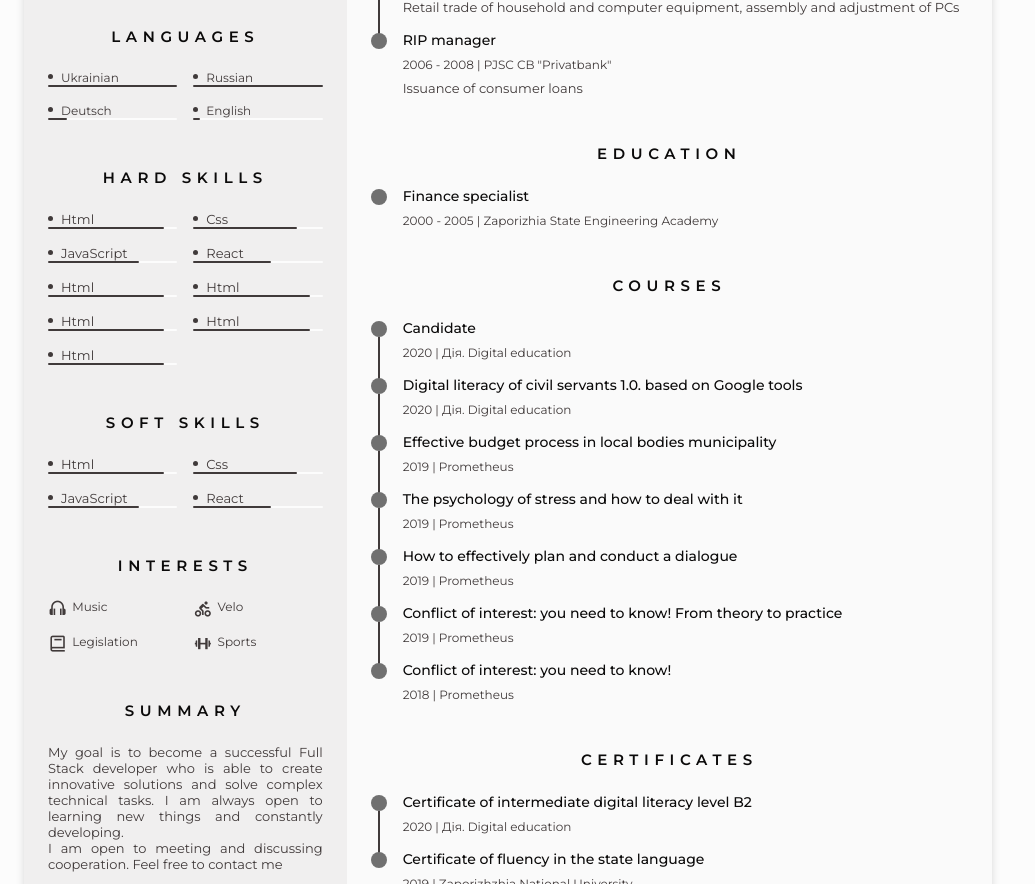
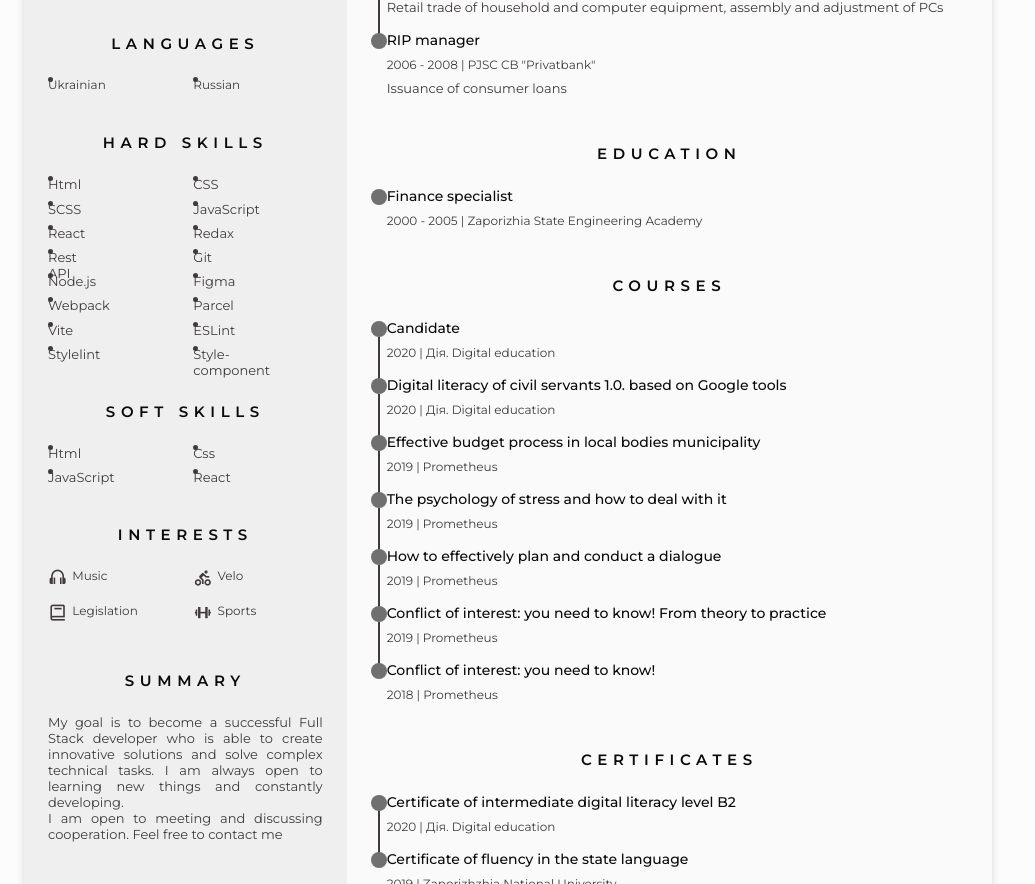
Before and after one commit to livegp/Resume, a website built with Parcel: page src/index.html in a window 1280 px wide. Shown: the part 693-1577 px from the top of the page, without its empty margins (0-1035 px from the left). Built offline with nearby package versions, Linux system fonts and the light colour scheme.

Commit message:
Update index.html

```diff
--- a/src/index.html
+++ b/src/index.html
@@ -3,7 +3,7 @@
   <head>
     <meta charset="UTF-8" />
     <meta name="viewport" content="width=device-width, initial-scale=1.0" />
-    <meta name="description" content="Резюме Пішта Олександр" />
+    <meta name="description" content="Resume Oleksandr Pishta" />
     <!--========== FAVICON ==========-->
     <link
       rel="shortcut icon"
@@ -125,7 +125,7 @@
               </a>
             </li>
             <li class="nav__item">
-              <a href="#about" class="nav__link">
+              <a href="#summary" class="nav__link">
                 <i class="bx bx-user nav__icon"></i>Summary
               </a>
             </li>
@@ -205,20 +205,21 @@
             <!-- Theme change button -->
             <i
               class="bx bx-moon change-theme"
-              title="Тема"
+              title="Changing theme"
               id="theme-button"
             ></i>
             <!-- Button to generate and download the pdf. Available for desktop. -->
             <i
               class="bx bx-download generate-pdf"
-              title="Створення PDF"
+              title="Create PDF"
               id="resume-button"
             ></i>
           </section>
           <!--========== SOCIAL ==========-->
           <section class="social section" id="social">
             <h2 class="section-title">Social</h2>
-            <div class="social__container bd-grid">
+            <ul class="social__container bd-grid">
+              <li>
                 <a
                   href="https://www.linkedin.com/in/oleksandr-pishta/"
                   target="_blank"
@@ -228,6 +229,8 @@
                   linkedin
                   <i class="bx bx-link-external external-link-icon"></i>
                 </a>
+              </li>
+              <li>
                 <a
                   href="https://github.com/livegp/"
                   target="_blank"
@@ -237,6 +240,8 @@
                   github
                   <i class="bx bx-link-external external-link-icon"></i>
                 </a>
+              </li>
+              <li>
                 <a
                   href="https://www.facebook.com/oleksandr.pishta/"
                   target="_blank"
@@ -246,6 +251,8 @@
                   facebook
                   <i class="bx bx-link-external external-link-icon"></i>
                 </a>
+              </li>
+              <li>
                 <a
                   href="https://www.instagram.com/pishtaoleksandr/"
                   target="_blank"
@@ -255,6 +262,8 @@
                   instagram
                   <i class="bx bx-link-external external-link-icon"></i>
                 </a>
+              </li>
+              <li>
                 <a
                   href="https://twitter.com/live_gp"
                   target="_blank"
@@ -264,6 +273,8 @@
                   twitter
                   <i class="bx bx-link-external external-link-icon"></i>
                 </a>
+              </li>
+              <li>
                 <a
                   href="viber://chat?number=%2B380667867752"
                   target="_blank"
@@ -273,6 +284,8 @@
                   viber
                   <i class="bx bx-link-external external-link-icon"></i>
                 </a>
+              </li>
+              <li>
                 <a
                   href="https://telegram.me/live_gp"
                   target="_blank"
@@ -282,150 +295,70 @@
                   telegram
                   <i class="bx bx-link-external external-link-icon"></i>
                 </a>
-            </div>
+              </li>
+            </ul>
           </section>
           <!--========== LANGUAGES ==========-->
           <section class="section" id="languages">
             <h2 class="section-title">Languages</h2>
-            <div class="languages__container bd-grid">
-              <div>
-                <span class="languages__circle"></span>Ukrainian
-                <div class="languages__f-line">
-                  <div class="languages__line" style="width: 100%"></div>
-                </div>
-              </div>
-              <div>
-                <span class="languages__circle"></span>Russian
-                <div class="languages__f-line">
-                  <div class="languages__line" style="width: 100%"></div>
-                </div>
-              </div>
-              <div>
-                <span class="languages__circle"></span>Deutsch
-                <div class="languages__f-line">
-                  <div class="languages__line" style="width: 15%"></div>
-                </div>
-              </div>
-              <div>
-                <span class="languages__circle"></span>English
-                <div class="languages__f-line">
-                  <div class="languages__line" style="width: 5%"></div>
-                </div>
-              </div>
-            </div>
+            <ul class="languages__container bd-grid">
+              <li class="languages__circle">Ukrainian</li>
+              <li class="languages__circle">Russian</li>
+            </ul>
           </section>
           <!--========== HARD SKILLS  ==========-->
           <section class="section" id="hard-skills">
             <h2 class="section-title">Hard skills</h2>
-            <div class="skills__container bd-grid">
-              <div>
-                <span class="skills__circle"></span>Html
-                <div class="skills__f-line">
-                  <div class="skills__line" style="width: 90%"></div>
-                </div>
-              </div>
-              <div>
-                <span class="skills__circle"></span>Css
-                <div class="skills__f-line">
-                  <div class="skills__line" style="width: 80%"></div>
-                </div>
-              </div>
-              <div>
-                <span class="skills__circle"></span>JavaScript
-                <div class="skills__f-line">
-                  <div class="skills__line" style="width: 70%"></div>
-                </div>
-              </div>
-              <div>
-                <span class="skills__circle"></span>React
-                <div class="skills__f-line">
-                  <div class="skills__line" style="width: 60%"></div>
-                </div>
-              </div>
-
-              <div>
-                <span class="skills__circle"></span>Html
-                <div class="skills__f-line">
-                  <div class="skills__line" style="width: 90%"></div>
-                </div>
-              </div>
-              <div>
-                <span class="skills__circle"></span>Html
-                <div class="skills__f-line">
-                  <div class="skills__line" style="width: 90%"></div>
-                </div>
-              </div>
-              <div>
-                <span class="skills__circle"></span>Html
-                <div class="skills__f-line">
-                  <div class="skills__line" style="width: 90%"></div>
-                </div>
-              </div>
-              <div>
-                <span class="skills__circle"></span>Html
-                <div class="skills__f-line">
-                  <div class="skills__line" style="width: 90%"></div>
-                </div>
-              </div>
-              <div>
-                <span class="skills__circle"></span>Html
-                <div class="skills__f-line">
-                  <div class="skills__line" style="width: 90%"></div>
-                </div>
-              </div>
-            </div>
+            <ul class="skills__container bd-grid">
+              <li class="skills__circle">Html</li>
+              <li class="skills__circle">CSS</li>
+              <li class="skills__circle">SCSS</li>
+              <li class="skills__circle">JavaScript</li>
+              <li class="skills__circle">React</li>
+              <li class="skills__circle">Redax</li>
+              <li class="skills__circle">Rest API</li>
+              <li class="skills__circle">Git</li>
+              <li class="skills__circle">Node.js</li>
+              <li class="skills__circle">Figma</li>
+              <li class="skills__circle">Webpack</li>
+              <li class="skills__circle">Parcel</li>
+              <li class="skills__circle">Vite</li>
+              <li class="skills__circle">ESLint</li>
+              <li class="skills__circle">Stylelint</li>
+              <li class="skills__circle">Style-component</li>
+            </ul>
           </section>
           <!--========== SOFT SKILLS  ==========-->
           <section class="section" id="soft-skills">
             <h2 class="section-title">Soft skills</h2>
-            <div class="skills__container bd-grid">
-              <div>
-                <span class="skills__circle"></span>Html
-                <div class="skills__f-line">
-                  <div class="skills__line" style="width: 90%"></div>
-                </div>
-              </div>
-              <div>
-                <span class="skills__circle"></span>Css
-                <div class="skills__f-line">
-                  <div class="skills__line" style="width: 80%"></div>
-                </div>
-              </div>
-              <div>
-                <span class="skills__circle"></span>JavaScript
-                <div class="skills__f-line">
-                  <div class="skills__line" style="width: 70%"></div>
-                </div>
-              </div>
-              <div>
-                <span class="skills__circle"></span>React
-                <div class="skills__f-line">
-                  <div class="skills__line" style="width: 60%"></div>
-                </div>
-              </div>
-            </div>
+            <ul class="skills__container bd-grid">
+              <li class="skills__circle">Html</li>
+              <li class="skills__circle">Css</li>
+              <li class="skills__circle">JavaScript</li>
+              <li class="skills__circle">React</li>
+            </ul>
           </section>
           <!--========== INTERESTS ==========-->
           <section class="section" id="interests">
             <h2 class="section-title">Interests</h2>
-            <div class="interests__container bd-grid">
-              <div class="interests">
+            <ul class="interests__container bd-grid">
+              <li class="interests">
                 <i class="bx bx-headphone interests__icon"></i>
                 Music
-              </div>
-              <div class="interests">
+              </li>
+              <li class="interests">
                 <i class="bx bx-cycling interests__icon"></i>
                 Velo
-              </div>
-              <div class="interests">
+              </li>
+              <li class="interests">
                 <i class="bx bx-book interests__icon"></i>
                 Legislation
-              </div>
-              <div class="interests">
+              </li>
+              <li class="interests">
                 <i class="bx bx-dumbbell interests__icon"></i>
                 Sports
-              </div>
-            </div>
+              </li>
+            </ul>
           </section>
           <!--========== SUMMARY ==========-->
           <section class="summary section" id="summary">
@@ -444,9 +377,9 @@
           <!--========== PROJECT EXPERIENCE ==========-->
           <section class="project section" id="project">
             <h2 class="section-title">Project experience</h2>
-            <div class="project__container bd-grid">
-              <div class="project__content">
-                <div class="project__time">
+            <ul class="project__container bd-grid">
+              <li class="project__content">
+                <div>
                   <span class="project__rounder"></span>
                   <span class="project__line"></span>
                 </div>
@@ -471,9 +404,9 @@
                     was also made.
                   </p>
                 </div>
-              </div>
-              <div class="project__content">
-                <div class="project__time">
+              </li>
+              <li class="project__content">
+                <div>
                   <span class="project__rounder"></span>
                   <span class="project__line"></span>
                 </div>
@@ -496,9 +429,9 @@
                     window of this section.
                   </p>
                 </div>
-              </div>
-              <div class="project__content">
-                <div class="project__time">
+              </li>
+              <li class="project__content">
+                <div>
                   <span class="project__rounder"></span>
                   <!-- <span class="project__line"></span> -->
                 </div>
@@ -519,15 +452,15 @@
                     layout skills
                   </p>
                 </div>
-              </div>
-            </div>
+              </li>
+            </ul>
           </section>
           <!--========== WORK EXPERIENCE ==========-->
           <section class="experience section" id="experience">
             <h2 class="section-title">Work experience</h2>
-            <div class="experience__container bd-grid">
-              <div class="experience__content">
-                <div class="experience__time">
+            <ul class="experience__container bd-grid">
+              <li class="experience__content">
+                <div>
                   <span class="experience__rounder"></span>
                   <span class="experience__line"></span>
                 </div>
@@ -546,9 +479,9 @@
                     obligations, spending
                   </p>
                 </div>
-              </div>
-              <div class="experience__content">
-                <div class="experience__time">
+              </li>
+              <li class="experience__content">
+                <div>
                   <span class="experience__rounder"></span>
                   <span class="experience__line"></span>
                 </div>
@@ -562,9 +495,9 @@
                     an image, using a machine, on a stone
                   </p>
                 </div>
-              </div>
-              <div class="experience__content">
-                <div class="experience__time">
+              </li>
+              <li class="experience__content">
+                <div>
                   <span class="experience__rounder"></span>
                   <span class="experience__line"></span>
                 </div>
@@ -578,9 +511,9 @@
                     and adjustment of PCs
                   </p>
                 </div>
-              </div>
-              <div class="experience__content">
-                <div class="experience__time">
+              </li>
+              <li class="experience__content">
+                <div>
                   <span class="experience__rounder"></span>
                   <!-- <span class="experience__line"></span> -->
                 </div>
@@ -593,15 +526,15 @@
                     Issuance of consumer loans
                   </p>
                 </div>
-              </div>
-            </div>
+              </li>
+            </ul>
           </section>
           <!--========== EDUCATION ==========-->
           <section class="education section" id="education">
             <h2 class="section-title">Education</h2>
-            <div class="education__container bd-grid">
-              <div class="education__content">
-                <div class="education__time">
+            <ul class="education__container bd-grid">
+              <li class="education__content">
+                <div>
                   <span class="education__rounder"></span>
                   <!-- <span class="education__line"></span> -->
                 </div>
@@ -612,15 +545,15 @@
                   >
                   <!-- <span class="education__year"></span> -->
                 </div>
-              </div>
-            </div>
+              </li>
+            </ul>
           </section>
           <!--========== COURSES ==========-->
           <section class="section" id="courses">
             <h2 class="section-title">Courses</h2>
-            <div class="courses__container bd-grid">
-              <div class="courses__content">
-                <div class="courses__time">
+            <ul class="courses__container bd-grid">
+              <li class="courses__content">
+                <div>
                   <span class="courses__rounder"></span>
                   <span class="courses__line"></span>
                 </div>
@@ -632,9 +565,9 @@
                   <!-- <p class="courses__description">
                   </p> -->
                 </div>
-              </div>
-              <div class="courses__content">
-                <div class="courses__time">
+              </li>
+              <li class="courses__content">
+                <div>
                   <span class="courses__rounder"></span>
                   <span class="courses__line"></span>
                 </div>
@@ -648,9 +581,9 @@
                   >
                   <!-- <p class="courses__description"></p> -->
                 </div>
-              </div>
-              <div class="courses__content">
-                <div class="courses__time">
+              </li>
+              <li class="courses__content">
+                <div>
                   <span class="courses__rounder"></span>
                   <span class="courses__line"></span>
                 </div>
@@ -661,9 +594,9 @@
                   <span class="courses__company">2019 | Prometheus </span>
                   <!-- <p class="experience__description"></p> -->
                 </div>
-              </div>
-              <div class="courses__content">
-                <div class="courses__time">
+              </li>
+              <li class="courses__content">
+                <div>
                   <span class="courses__rounder"></span>
                   <span class="courses__line"></span>
                 </div>
@@ -674,9 +607,9 @@
                   <span class="courses__company">2019 | Prometheus</span>
                   <!-- <p class="courses__description"></p> -->
                 </div>
-              </div>
-              <div class="courses__content">
-                <div class="courses__time">
+              </li>
+              <li class="courses__content">
+                <div>
                   <span class="courses__rounder"></span>
                   <span class="courses__line"></span>
                 </div>
@@ -687,9 +620,9 @@
                   <span class="courses__company">2019 | Prometheus</span>
                   <!-- <p class="courses__description"></p> -->
                 </div>
-              </div>
-              <div class="courses__content">
-                <div class="courses__time">
+              </li>
+              <li class="courses__content">
+                <div>
                   <span class="courses__rounder"></span>
                   <span class="courses__line"></span>
                 </div>
@@ -701,9 +634,9 @@
                   <span class="courses__company">2019 | Prometheus</span>
                   <!-- <p class="courses__description"></p> -->
                 </div>
-              </div>
-              <div class="courses__content">
-                <div class="courses__time">
+              </li>
+              <li class="courses__content">
+                <div>
                   <span class="courses__rounder"></span>
                   <!-- <span class="courses__line"></span> -->
                 </div>
@@ -714,15 +647,15 @@
                   <span class="courses__company">2018 | Prometheus</span>
                   <!-- <p class="courses__description"></p> -->
                 </div>
-              </div>
-            </div>
+              </li>
+            </ul>
           </section>
           <!--========== CERTIFICATES ==========-->
           <section class="certificate section" id="certificate">
             <h2 class="section-title">Certificates</h2>
-            <div class="certificate__container bd-grid">
-              <div class="certificate__content">
-                <div class="certificate__time">
+            <ul class="certificate__container bd-grid">
+              <li class="certificate__content">
+                <div>
                   <span class="certificate__rounder"></span>
                   <span class="certificate__line"></span>
                 </div>
@@ -736,9 +669,9 @@
                   <!-- <p class="certificate__description">
                   </p> -->
                 </div>
-              </div>
-              <div class="certificate__content">
-                <div class="certificate__time">
+              </li>
+              <li class="certificate__content">
+                <div>
                   <span class="certificate__rounder"></span>
                   <!-- <span class="certificate__line"></span> -->
                 </div>
@@ -751,8 +684,8 @@
                   >
                   <!-- <p class="certificate__description"></p> -->
                 </div>
-              </div>
-            </div>
+              </li>
+            </ul>
           </section>
         </div>
       </div>
```
Lines whose indentation alone changed are shown as unchanged.
